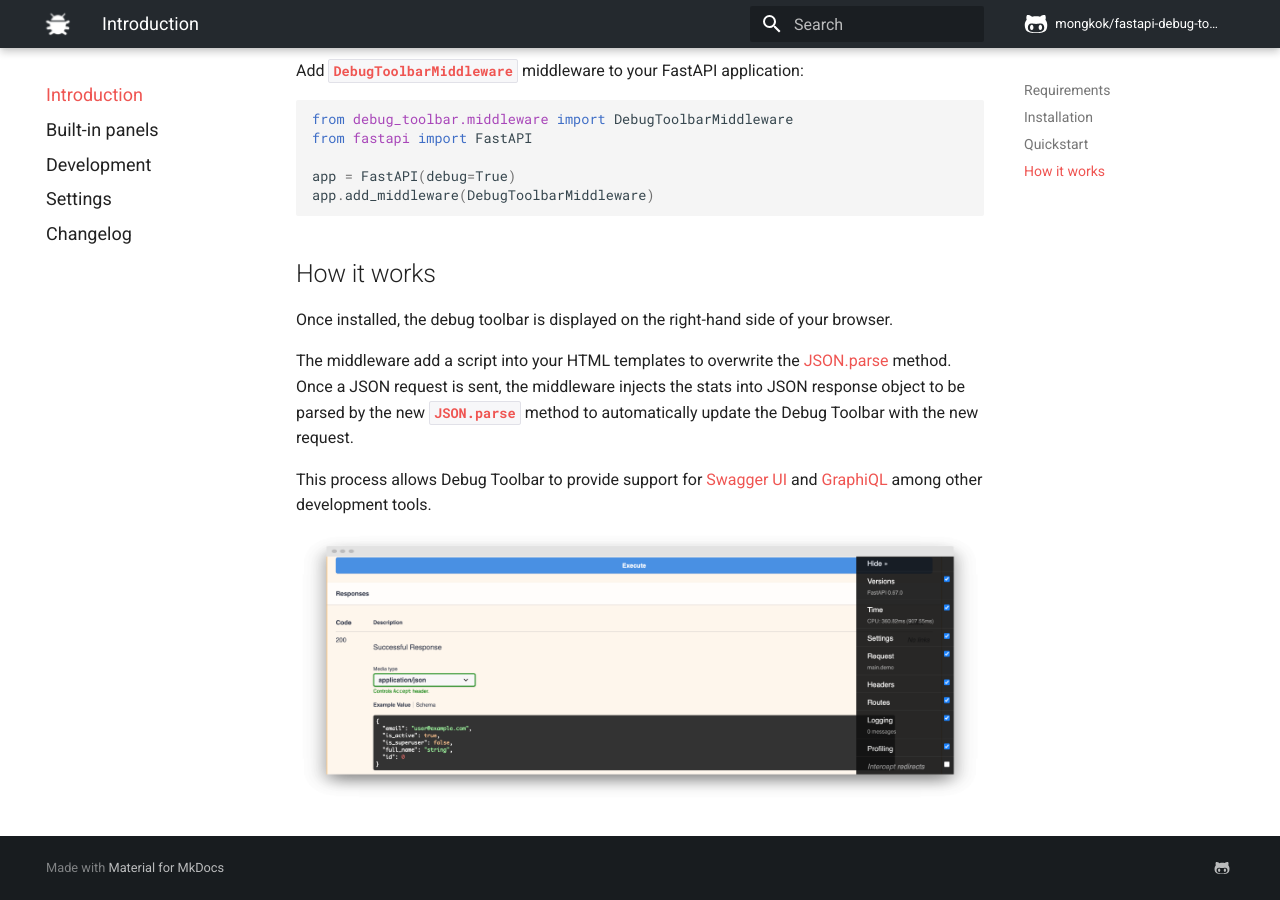
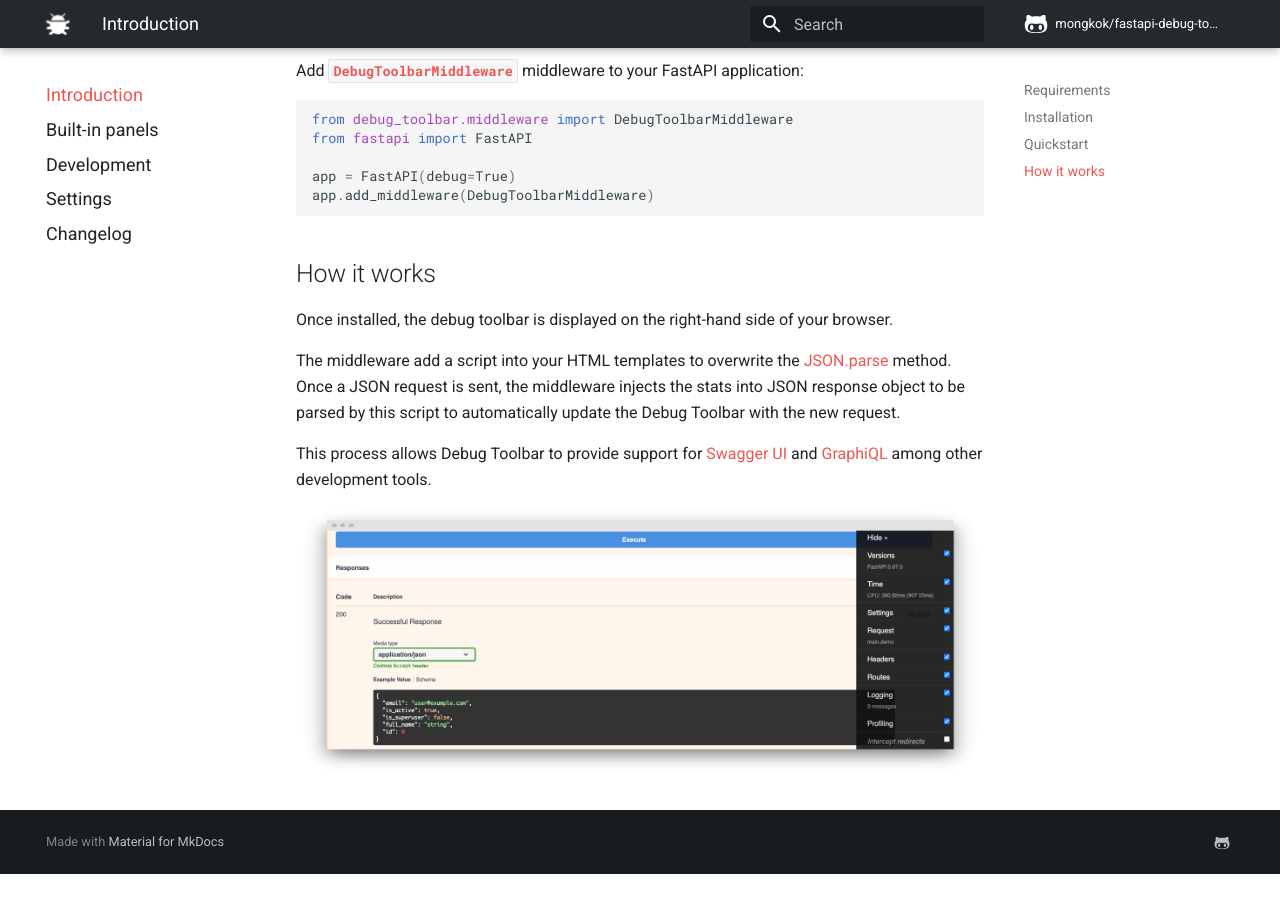
Before and after one commit to mongkok/fastapi-debug-toolbar, an MkDocs documentation site: the page built from docs/index.md, in a window 1280 px wide and 900 px high, scrolled down 718 px. Built offline with MkDocs 1.6.1 and Material for MkDocs 9.7.7, drawn with Linux system fonts in a browser that asks for light colours; comment, search, counter and statistics services are not loaded; after the commit the page ends 1592 px from its top, so only the background shows below that.

Commit message:
Improved text

```diff
--- a/docs/index.md
+++ b/docs/index.md
@@ -32,7 +32,7 @@ Add `DebugToolbarMiddleware` middleware to your FastAPI application:
 
 Once installed, the debug toolbar is displayed on the right-hand side of your browser.
 
-The middleware add a script into your HTML templates to overwrite the [JSON.parse](https://www.w3schools.com/js/js_json_parse.asp) method. Once a JSON request is sent, the middleware injects the stats into JSON response object to be parsed by the new `JSON.parse` method to automatically update the Debug Toolbar with the new request.
+The middleware add a script into your HTML templates to overwrite the [JSON.parse](https://www.w3schools.com/js/js_json_parse.asp) method. Once a JSON request is sent, the middleware injects the stats into JSON response object to be parsed by this script to automatically update the Debug Toolbar with the new request.
 
 This process allows Debug Toolbar to provide support for [Swagger UI](https://swagger.io/tools/swagger-ui/) and [GraphiQL](https://github.com/graphql/graphiql) among other development tools.
 
```
